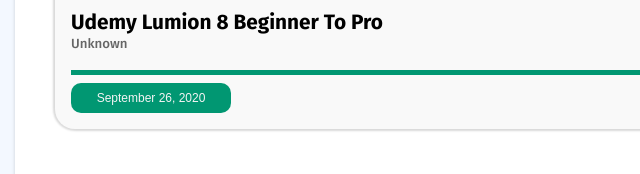
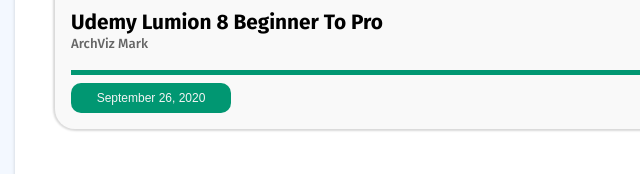
Before and after one commit to thawly/progress, a plain HTML site: page index.html in a window 1280 px wide. Shown: the part 1679-1853 px from the top of the page, 0-640 px from the left. Drawn offline with Linux system fonts and the light colour scheme.

Commit message:
updated commit

```diff
--- a/index.html
+++ b/index.html
@@ -215,7 +215,7 @@
                         <h6 class="tag">Architectural Design</h6>
                         <div>
                             <h3 class="title">Udemy Lumion 8 Beginner To Pro</h3>
-                            <h5 class="intructor">Unknown</h5>
+                            <h5 class="intructor">ArchViz Mark</h5>
                         </div>
                         <div class="progress-green">
                             <div class="bar-success" style="width: 100%;"></div>
```
